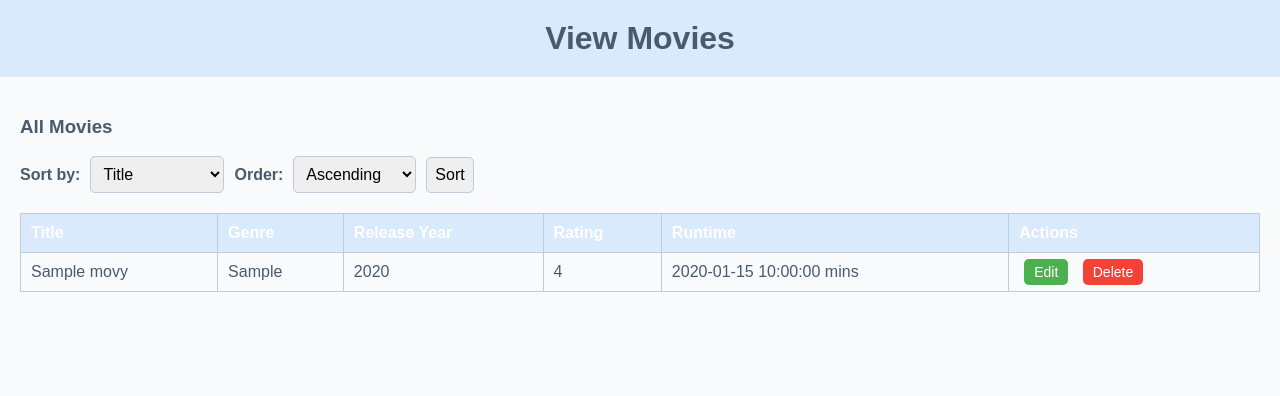
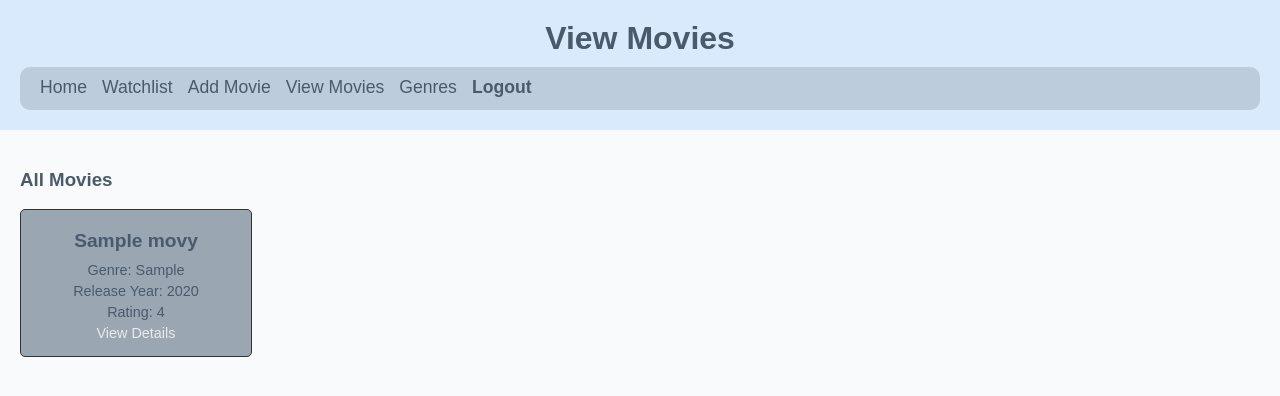
Before and after one commit to mahir817/Movie_database, a PHP site: page /view_movies.php in a window 1280 px wide. Shown: the top 396 px of the page. Run offline with PHP 8.4, Linux system fonts and the light colour scheme; tables that the repository leaves empty or names only in its code hold one stand-in row (values such as "Sample post").

Commit message:
movie details added

```diff
--- a/style2.css
+++ b/style2.css
@@ -144,22 +144,7 @@ body {
 }
 
 /* Logout button */
-.logout-btn {
-    display: inline-block;
-    margin-top: 20px;
-    padding: 10px 20px;
-    background-color: red;
-    color: white;
-    text-decoration: none;
-    border-radius: 5px;
-    font-weight: bold;
-    transition: background-color 0.3s;
-    text-align: center;
-}
 
-.logout-btn:hover {
-    background-color: rgb(179, 47, 47);
-}
 
 /* Sort form styles */
 .sort-form {
--- a/view_movies.php
+++ b/view_movies.php
@@ -40,10 +40,62 @@ $result = $conn->query($sql);
     <meta name="viewport" content="width=device-width, initial-scale=1.0">
     <title>View Movies</title>
     <link rel="stylesheet" href="style2.css">
+    <style>
+
+        .content {
+            padding: 20px;
+        }
+
+        .movie-grid {
+            display: grid;
+            grid-template-columns: repeat(auto-fill, minmax(200px, 1fr));
+            gap: 20px;
+        }
+
+        .movie-card {
+            background-color: #9aa6b2;
+            border: 1px solid #333;
+            border-radius: 5px;
+            overflow: hidden;
+            text-align: center;
+            padding: 10px;
+        }
+
+        .movie-card img {
+            width: 100%;
+            height: auto;
+            border-radius: 5px;
+        }
+
+        .movie-card h3 {
+            margin: 10px 0;
+            font-size: 1.2em;
+        }
+
+        .movie-card p {
+            margin: 5px 0;
+            font-size: 0.9em;
+        }
+
+        .movie-card a {
+            text-decoration: none;
+            color: #e8ebed;
+        }
+    </style>
 </head>
 <body>
 <div class="header">
     <h2>View Movies</h2>
+    <div class="navbar">
+        <ul>
+            <li><a href="index.php">Home</a></li>
+            <li><a href="watchlist.php">Watchlist</a></li>
+            <li><a href="add_movie.php">Add Movie</a></li>
+            <li><a href="view_movies.php">View Movies</a></li>
+            <li><a href="genres.php">Genres</a></li>
+            <li><a href="index.php?logout=1" class="logout-link">Logout</a></li>
+        </ul>
+    </div>
 </div>
 <div class="content">
     <!-- Genre display -->
@@ -53,59 +105,22 @@ $result = $conn->query($sql);
         <h3>All Movies</h3>
     <?php endif; ?>
 
-    <!-- Sort Form -->
-    <form method="get" action="view_movies.php" class="sort-form">
-        <label for="sort_by">Sort by:</label>
-        <select name="sort_by" id="sort_by">
-            <option value="title" <?php echo ($sort_by == 'title') ? 'selected' : ''; ?>>Title</option>
-            <option value="genre" <?php echo ($sort_by == 'genre') ? 'selected' : ''; ?>>Genre</option>
-            <option value="release_year" <?php echo ($sort_by == 'release_year') ? 'selected' : ''; ?>>Release Year</option>
-            <option value="rating" <?php echo ($sort_by == 'rating') ? 'selected' : ''; ?>>Rating</option>
-        </select>
-        <label for="order">Order:</label>
-        <select name="order" id="order">
-            <option value="ASC" <?php echo ($order == 'ASC') ? 'selected' : ''; ?>>Ascending</option>
-            <option value="DESC" <?php echo ($order == 'DESC') ? 'selected' : ''; ?>>Descending</option>
-        </select>
-        <button type="submit">Sort</button>
-    </form>
-
-    <!-- Movie List Table -->
-<table>
-    <thead>
-        <tr>
-            <th>Title</th>
-            <th>Genre</th>
-            <th>Release Year</th>
-            <th>Rating</th>
-            <th>Runtime</th>
-            <th>Actions</th> <!-- New column for actions -->
-        </tr>
-    </thead>
-    <tbody>
+    <div class="movie-grid">
         <?php if ($result->num_rows > 0): ?>
             <?php while ($row = $result->fetch_assoc()): ?>
-                <tr>
-                    <td><?php echo htmlspecialchars($row['title']); ?></td>
-                    <td><?php echo htmlspecialchars($row['genre']); ?></td>
-                    <td><?php echo htmlspecialchars($row['release_year']); ?></td>
-                    <td><?php echo htmlspecialchars($row['rating']); ?></td>
-                    <td><?php echo htmlspecialchars($row['runtime']); ?> mins</td>
-                    <td>
-                        <!-- Action buttons -->
-                        <a href="edit_movie.php?id=<?php echo $row['id']; ?>" class="edit-button">Edit</a>
-                        <a href="delete_movie.php?id=<?php echo $row['id']; ?>" class="delete-button"
-                           onclick="return confirm('Are you sure you want to delete this movie?');">Delete</a>
-                    </td>
-                </tr>
+                <div class="movie-card">
+                    <h3><?php echo htmlspecialchars($row['title']); ?></h3>
+                    <p>Genre: <?php echo htmlspecialchars($row['genre']); ?></p>
+                    <p>Release Year: <?php echo htmlspecialchars($row['release_year']); ?></p>
+                    <p>Rating: <?php echo htmlspecialchars($row['rating']); ?></p>
+                    <p><a href="movie_details.php?id=<?php echo $row['id']; ?>">View Details</a></p>
+                </div>
             <?php endwhile; ?>
         <?php else: ?>
-            <tr>
-                <td colspan="6">No movies found.</td>
-            </tr>
+            <p>No movies found.</p>
         <?php endif; ?>
-    </tbody>
-</table>
-
-
+    </div>
+</div>
 <?php $conn->close(); ?>
+</body>
+</html>
```
Also changed, not shown: add_movie.php (+79 -3 lines), genres.php (+6 -2 lines), movie_details.php (added, +74 -0 lines), search.php (+51 -22 lines), add_movies.php (deleted), add_to_watchlist.php (added), remove_from_watchlist.php (added), watchlist.php (added).
